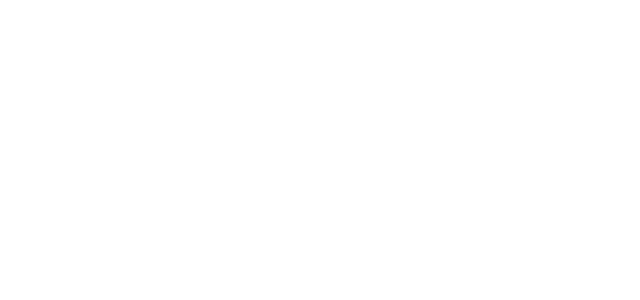
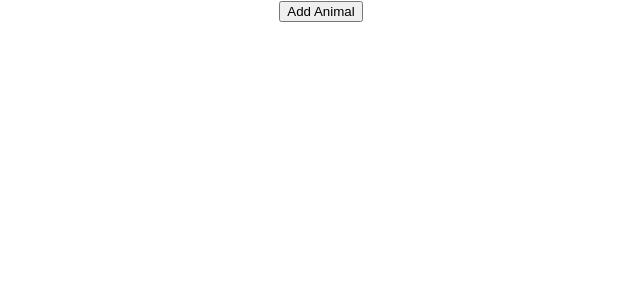
Before and after one commit to emonShimoul/udemy-react-redux-animal, a React (Create React App) app: page / in a window 1280 px wide. Shown: the top 300 px of the page, without its empty margins (319-959 px from the left). Built offline with nearby package versions, Linux system fonts and the light colour scheme.

Commit message:
create a button

```diff
--- a/src/App.js
+++ b/src/App.js
@@ -1,9 +1,12 @@
 import './App.css';
 
 function App() {
+  const handleClick = () => {
+    console.log('Button Clicked');
+  }
   return (
     <div className="App">
-
+      <button onMouseMove={handleClick}>Add Animal</button>
     </div>
   );
 }
```
Also changed, not shown: src/AnimalShow.js (added, +11 -0 lines).
